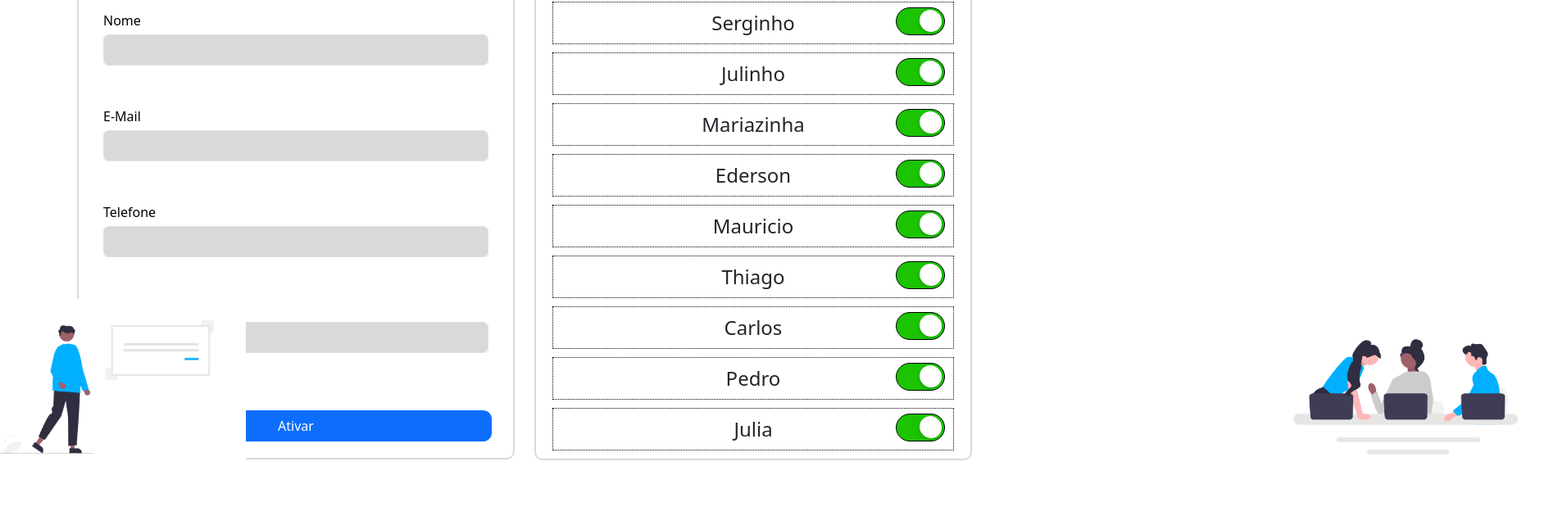
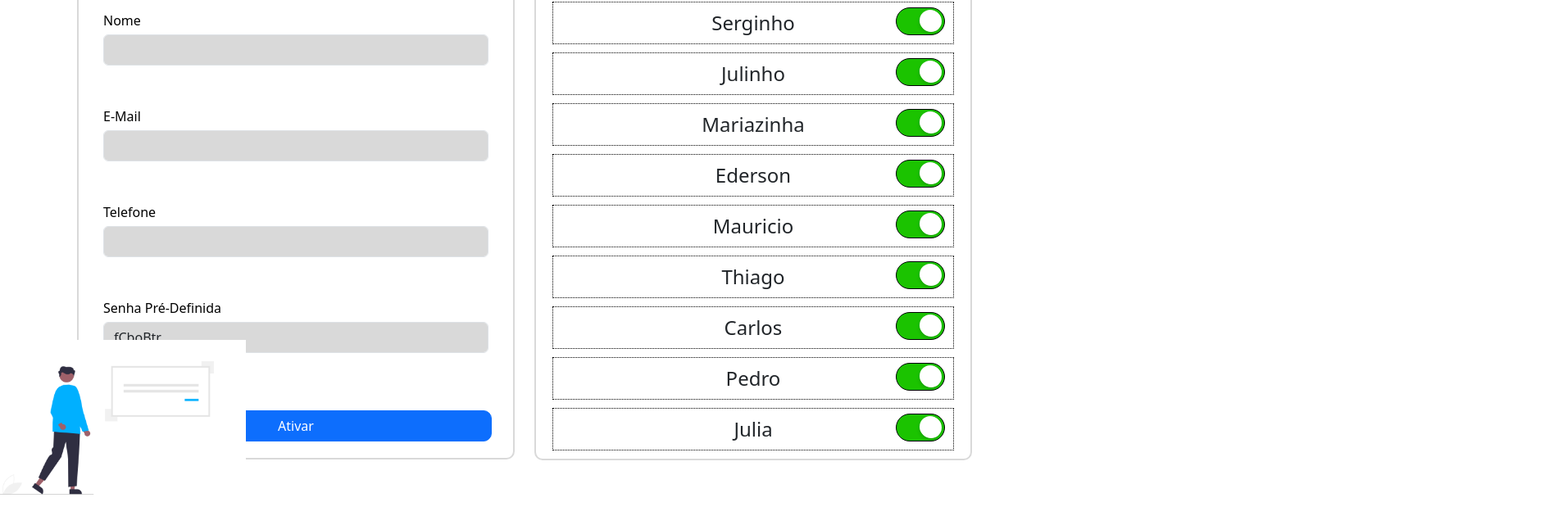
Before and after one commit to FabricaSoftware108/PROJETO_108, a plain HTML site: page pages/cadastroAdm.html in a window 1280 px wide. Shown: the part 170-800 px from the top of the page at 82% size, 1890 px wide, since content can reach past the window. Drawn offline with nearby package versions, Linux system fonts and the light colour scheme.

Commit message:
olá commit

```diff
--- a/css/styles.css
+++ b/css/styles.css
@@ -2121,21 +2121,13 @@ input.cadastroFabrica-Software {
 
 .cadastro-adm .cadastro-adm-img-1 {
     position: absolute;
-    bottom: 50px;
+    bottom: 0px;
     left: -50px;
     width: 350px; /* Defina a largura desejada */
     height: auto; /* A altura será ajustada automaticamente para manter a proporção */
     box-shadow: none;
 }
 
-.cadastro-adm .cadastro-adm-img-2 {
-    position: absolute;
-    bottom: 50px;
-    left: 1540px;
-    width: 350px; /* Defina a largura desejada */
-    height: auto; /* A altura será ajustada automaticamente para manter a proporção */
-    box-shadow: none;
-}
 
 .cadastro-adm .popup-cadastroAdm{
     background: #fff;
--- a/pages/cadastroAdm.html
+++ b/pages/cadastroAdm.html
@@ -263,7 +263,6 @@
         </div>
 
       </div>
-      <img src="../Imagens/cadastro-adm-imagem-2.png" class="cadastro-adm-img-2">
     </div>
   </div>
 </main>
```
